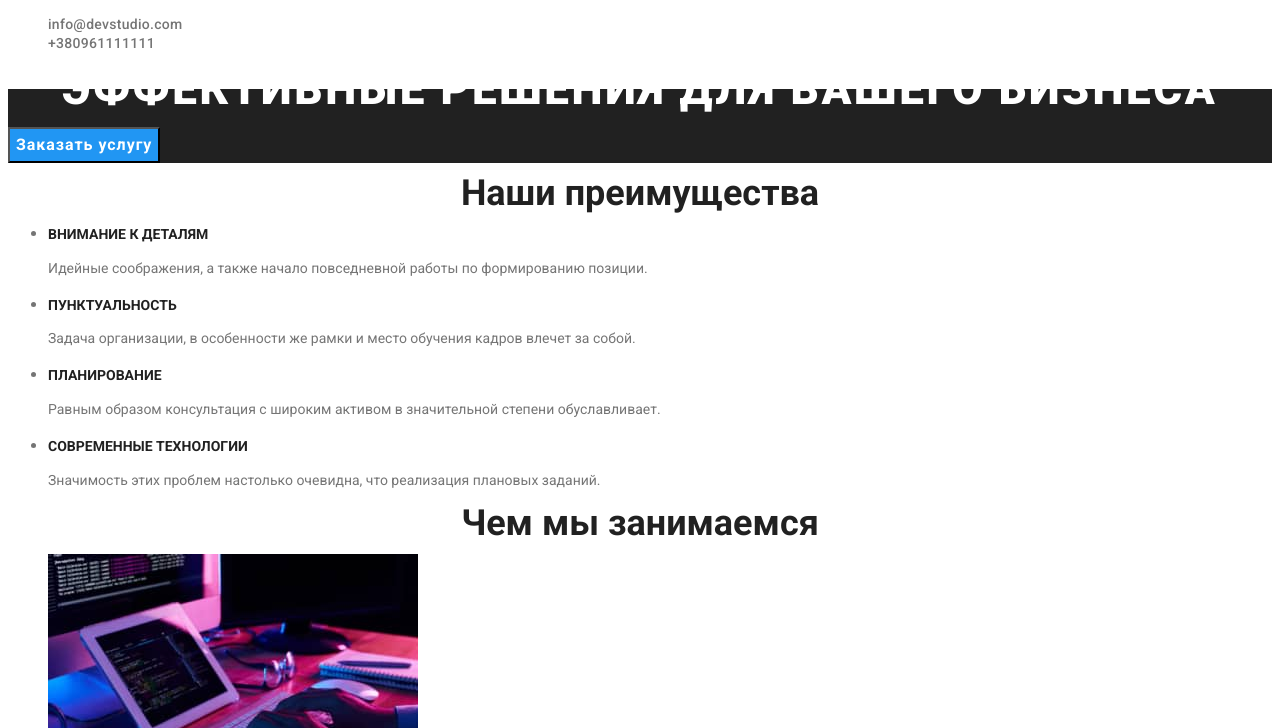
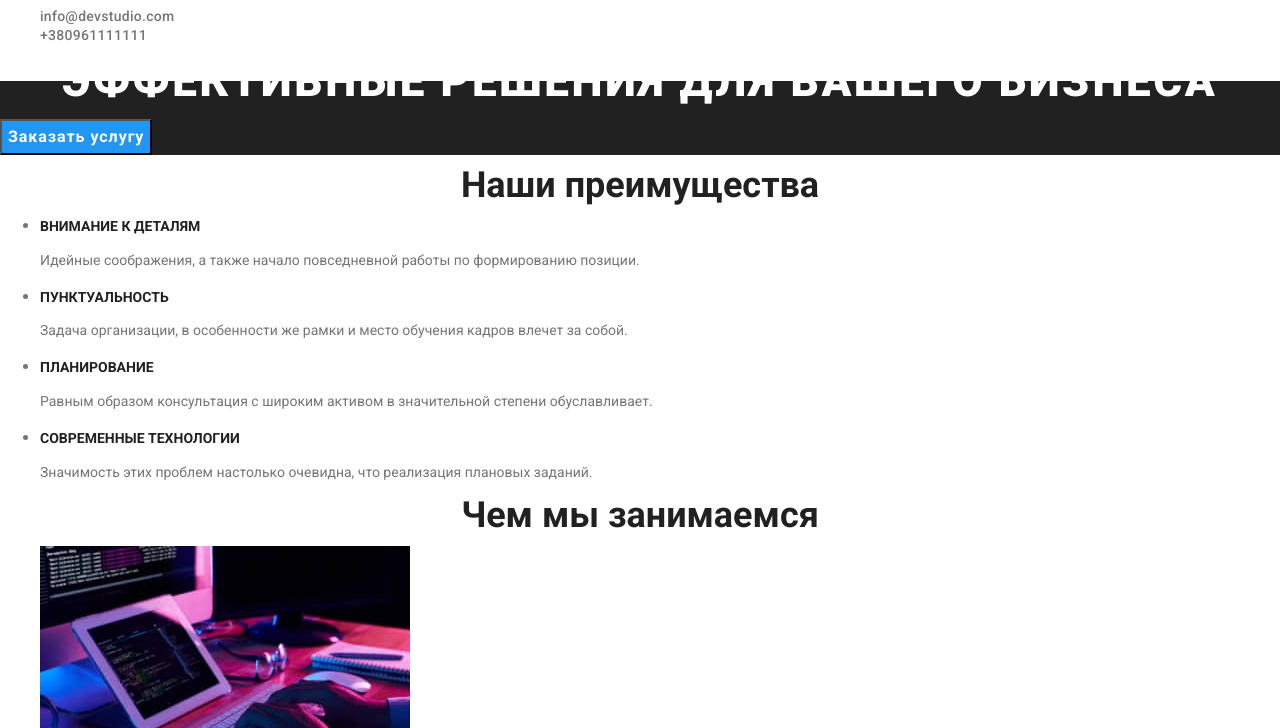
Before and after one commit to olga-plotkina/goit-markup-hw-02, a plain HTML site: page index.html in a window 1280 px wide. Shown: the part 119-847 px from the top of the page. Drawn offline with Linux system fonts and the light colour scheme.

Commit message:
добавляет box-sizing

```diff
--- a/css/styles.css
+++ b/css/styles.css
@@ -7,6 +7,16 @@
 /* light background #E5E5E5 */
 /* dark background #2F303A */
 /* white background #FFFFFF */
+html {
+  box-sizing: border-box;
+}
+
+*,
+*::before,
+*::after {
+  box-sizing: inherit;
+}
+
 :root {
   --primary-text-color: #757575;
   --title-text-color: #212121;
@@ -15,6 +25,7 @@
   --secondary-bgd-color: #F5F4FA;
 }
 body {
+  margin: 0;
   background-color: var(--primary-white-color);
   color: var(--primary-text-color);
   font-family: Roboto, sans-serif;
```
